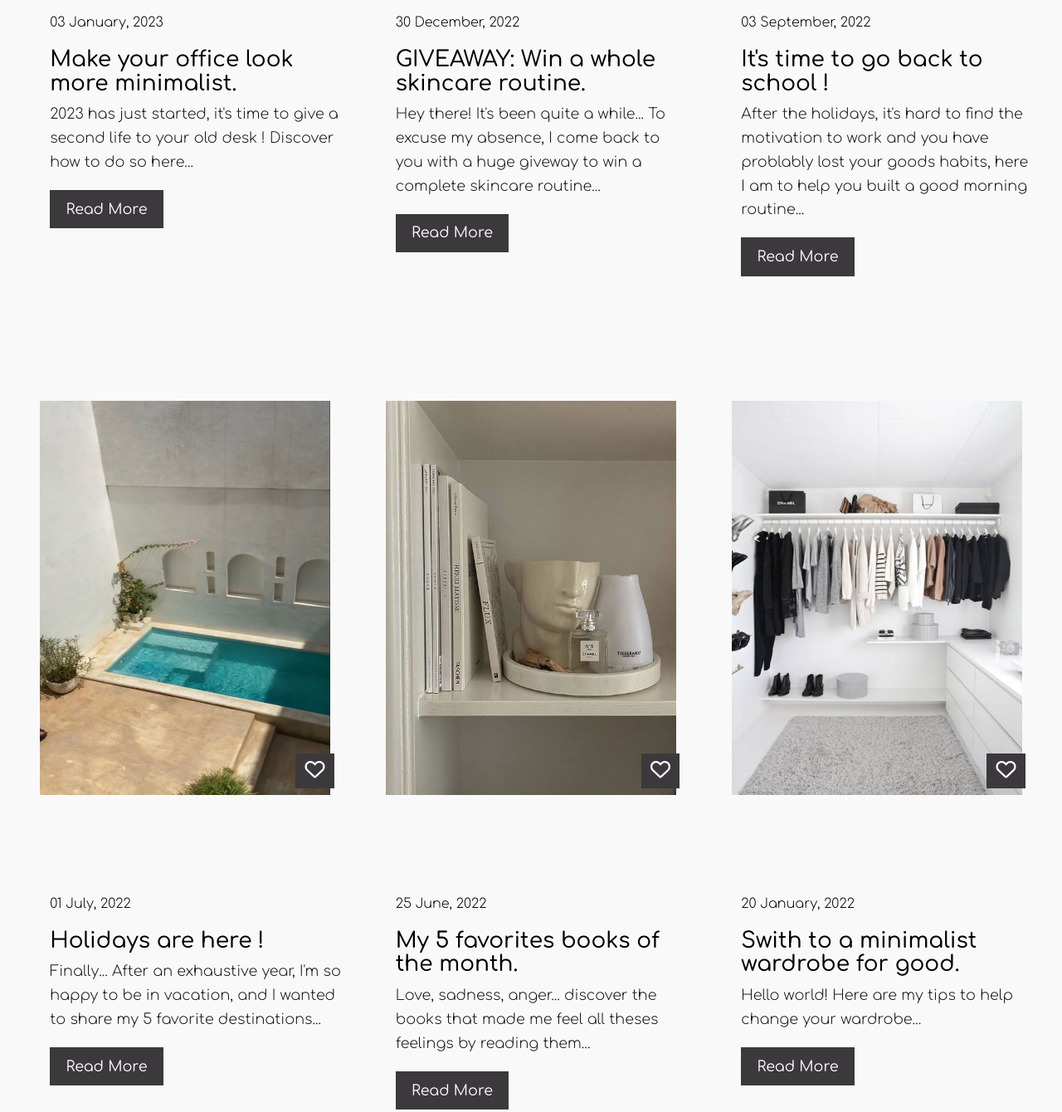
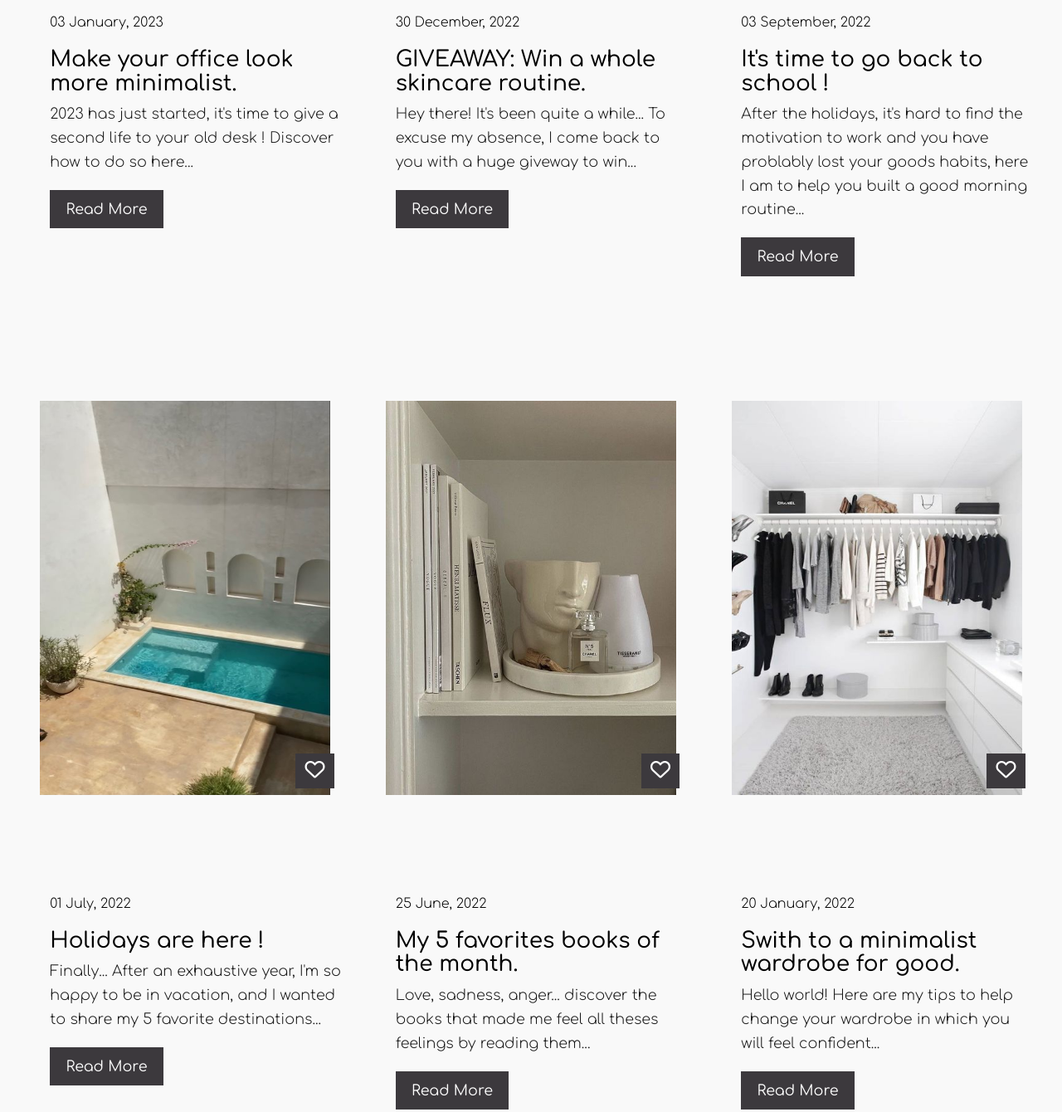
Before and after one commit to FatimataD/Rendu-HTML-CSS, a plain HTML site: page Blog.html in a window 1280 px wide. Shown: the part 3200-4540 px from the top of the page at 83% size. Drawn offline with Linux system fonts and the light colour scheme.

Commit message:
Blog.html

```diff
--- a/Blog.html
+++ b/Blog.html
@@ -172,7 +172,7 @@
                 <h2> GIVEAWAY: Win a whole skincare routine.</h2>
                 <p> Hey there! It's been quite a while...
                     To excuse my absence, I come back to you with
-                    a huge giveway to win a complete skincare routine...</p>
+                    a huge giveway to win...</p>
 
                 <a href = "#">Read More</a>
               </div>
@@ -234,7 +234,7 @@
               <div class = "blog-text">
                 <span>20 January, 2022</span>
                 <h2>Swith to a minimalist wardrobe for good.</h2>
-                <p>Hello world! Here are my tips to help change your wardrobe...</p>
+                <p>Hello world! Here are my tips to help change your wardrobe in which you will feel confident...</p>
                 <a href = "#">Read More</a>
               </div>
             </div>
```
